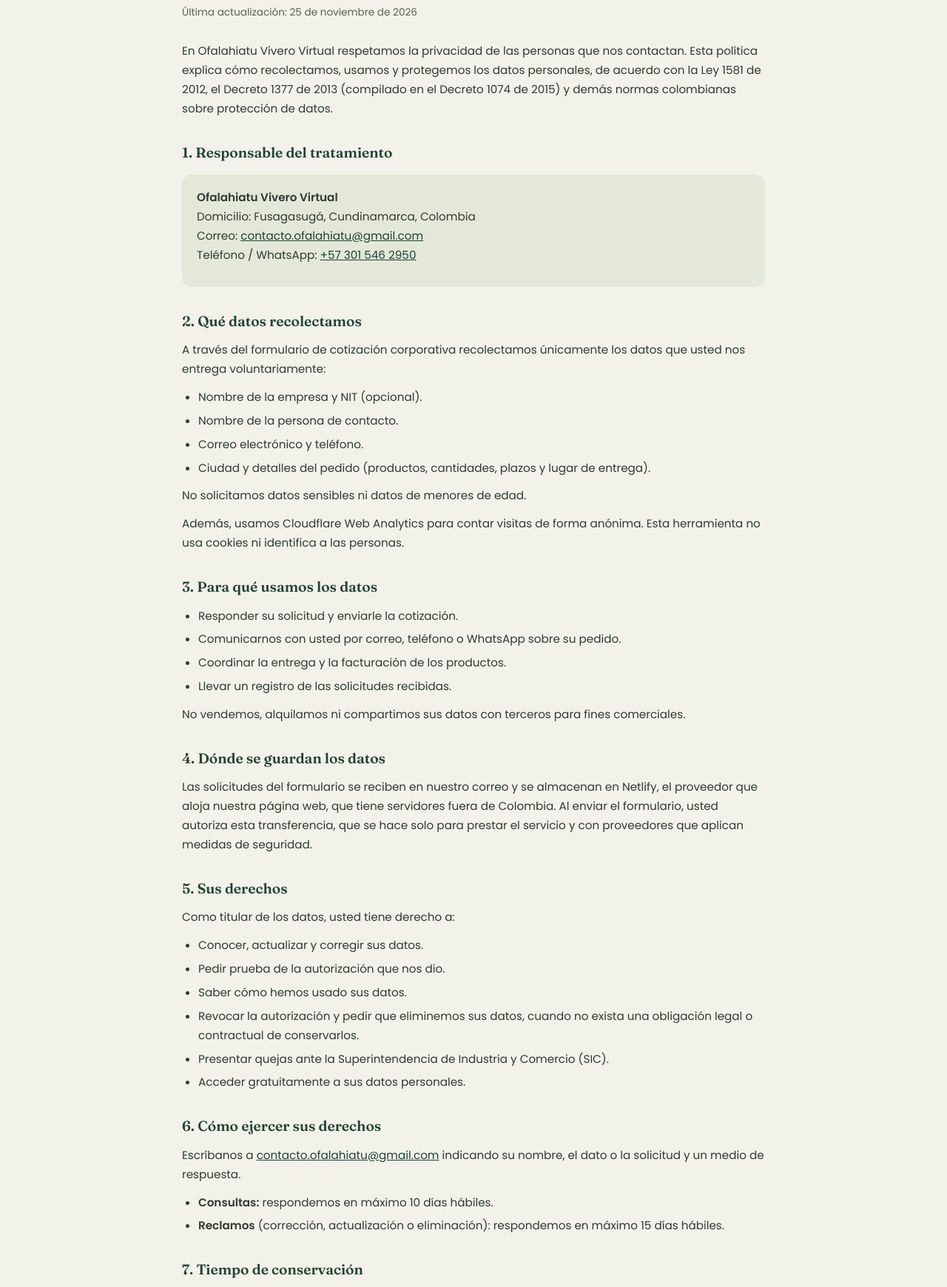
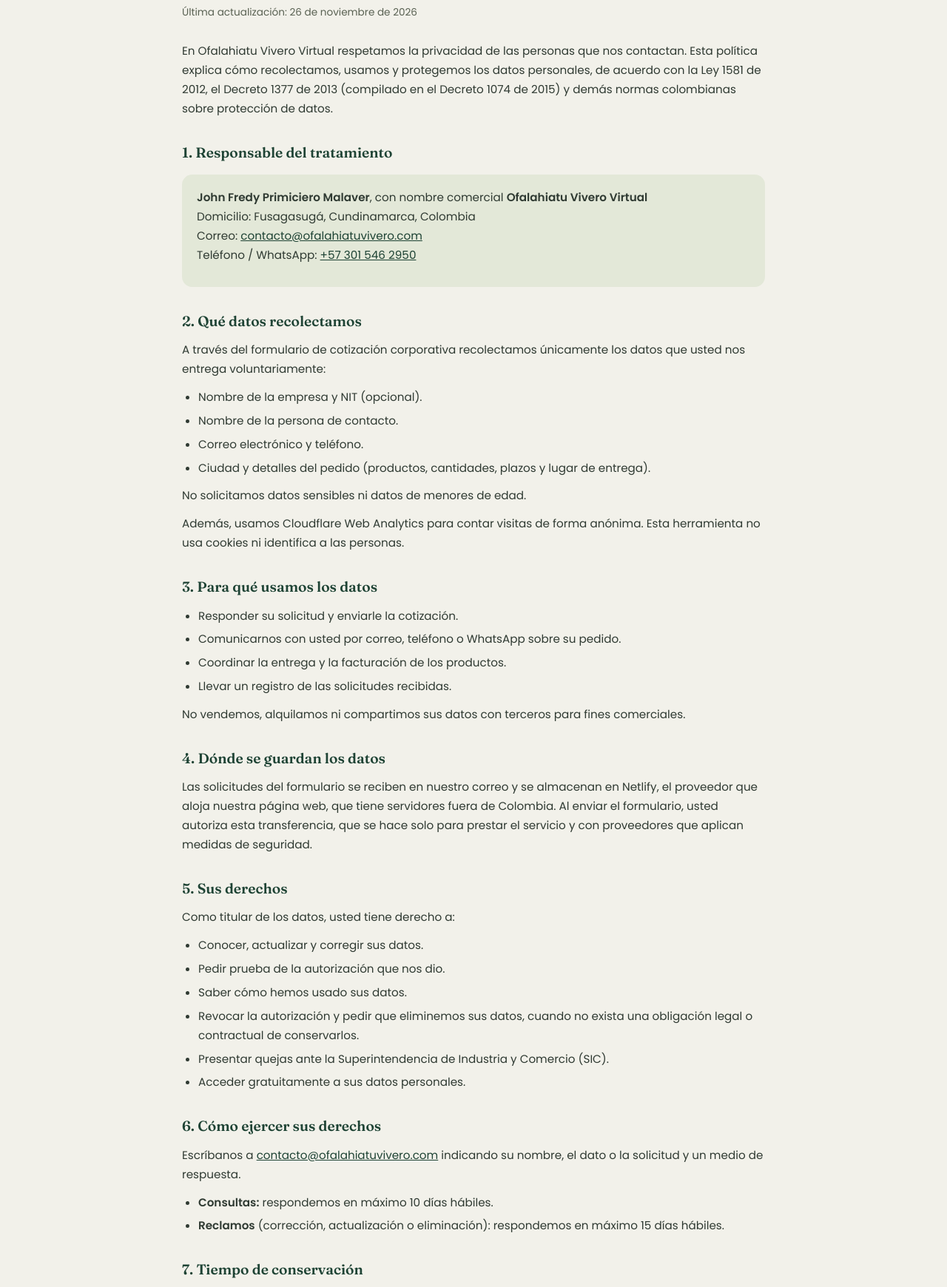
Before and after one commit to ofalahiatuvivero-creator/Catalogo-Corporativo, a plain HTML site: page codigo ofalahiatu optimizado/politica-de-datos.html in a window 1280 px wide. Shown: the part 155-1895 px from the top of the page at 74% size. Drawn offline with Linux system fonts and the light colour scheme.

Commit message:
Correo contacto@ofalahiatuvivero.com en toda la web y responsable en la politica de datos
Co-Authored-By: Claude Opus 5.5 <noreply@anthropic.com>

```diff
--- a/codigo ofalahiatu optimizado/politica-de-datos.html
+++ b/codigo ofalahiatu optimizado/politica-de-datos.html
@@ -45,15 +45,15 @@
 
 <main>
   <h1>Política de tratamiento de datos personales</h1>
-  <p class="updated">Última actualización: 25 de noviembre de 2026</p>
+  <p class="updated">Última actualización: 26 de noviembre de 2026</p>
 
   <p>En Ofalahiatu Vivero Virtual respetamos la privacidad de las personas que nos contactan. Esta política explica cómo recolectamos, usamos y protegemos los datos personales, de acuerdo con la Ley 1581 de 2012, el Decreto 1377 de 2013 (compilado en el Decreto 1074 de 2015) y demás normas colombianas sobre protección de datos.</p>
 
   <h2>1. Responsable del tratamiento</h2>
   <div class="box">
-    <p><strong>Ofalahiatu Vivero Virtual</strong><br>
+    <p><strong>John Fredy Primiciero Malaver</strong>, con nombre comercial <strong>Ofalahiatu Vivero Virtual</strong><br>
     Domicilio: Fusagasugá, Cundinamarca, Colombia<br>
-    Correo: <a href="mailto:contacto.ofalahiatu@gmail.com">contacto.ofalahiatu@gmail.com</a><br>
+    Correo: <a href="mailto:contacto@ofalahiatuvivero.com">contacto@ofalahiatuvivero.com</a><br>
     Teléfono / WhatsApp: <a href="https://wa.me/573015462950">+57 301 546 2950</a></p>
   </div>
 
@@ -92,7 +92,7 @@
   </ul>
 
   <h2>6. Cómo ejercer sus derechos</h2>
-  <p>Escríbanos a <a href="mailto:contacto.ofalahiatu@gmail.com">contacto.ofalahiatu@gmail.com</a> indicando su nombre, el dato o la solicitud y un medio de respuesta.</p>
+  <p>Escríbanos a <a href="mailto:contacto@ofalahiatuvivero.com">contacto@ofalahiatuvivero.com</a> indicando su nombre, el dato o la solicitud y un medio de respuesta.</p>
   <ul>
     <li><strong>Consultas:</strong> respondemos en máximo 10 días hábiles.</li>
     <li><strong>Reclamos</strong> (corrección, actualización o eliminación): respondemos en máximo 15 días hábiles.</li>
```
Also changed, not shown: codigo ofalahiatu optimizado/index.html (+4 -4 lines), codigo ofalahiatu optimizado/regalos-corporativos/index.html (+1 -1 lines).
